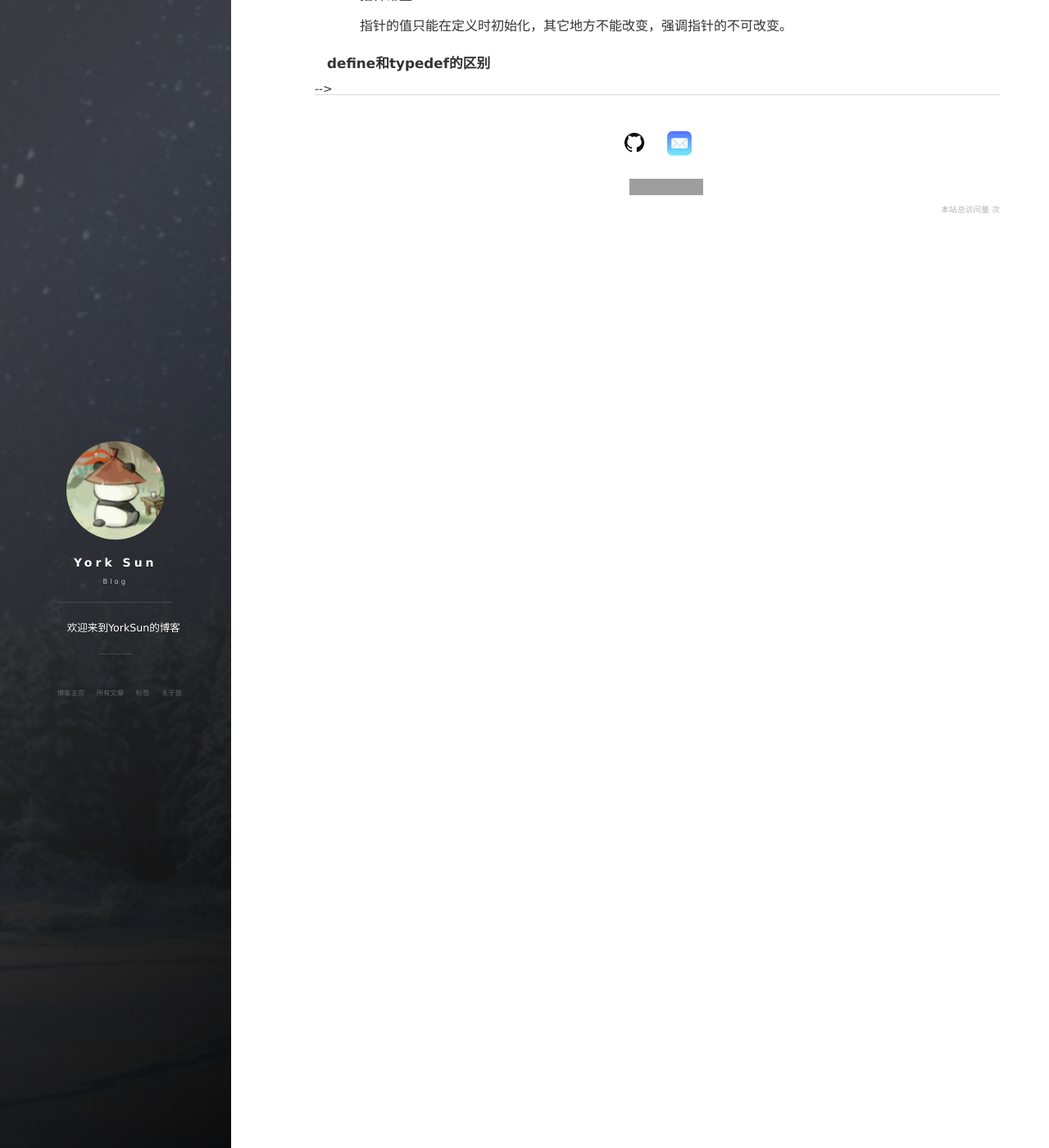
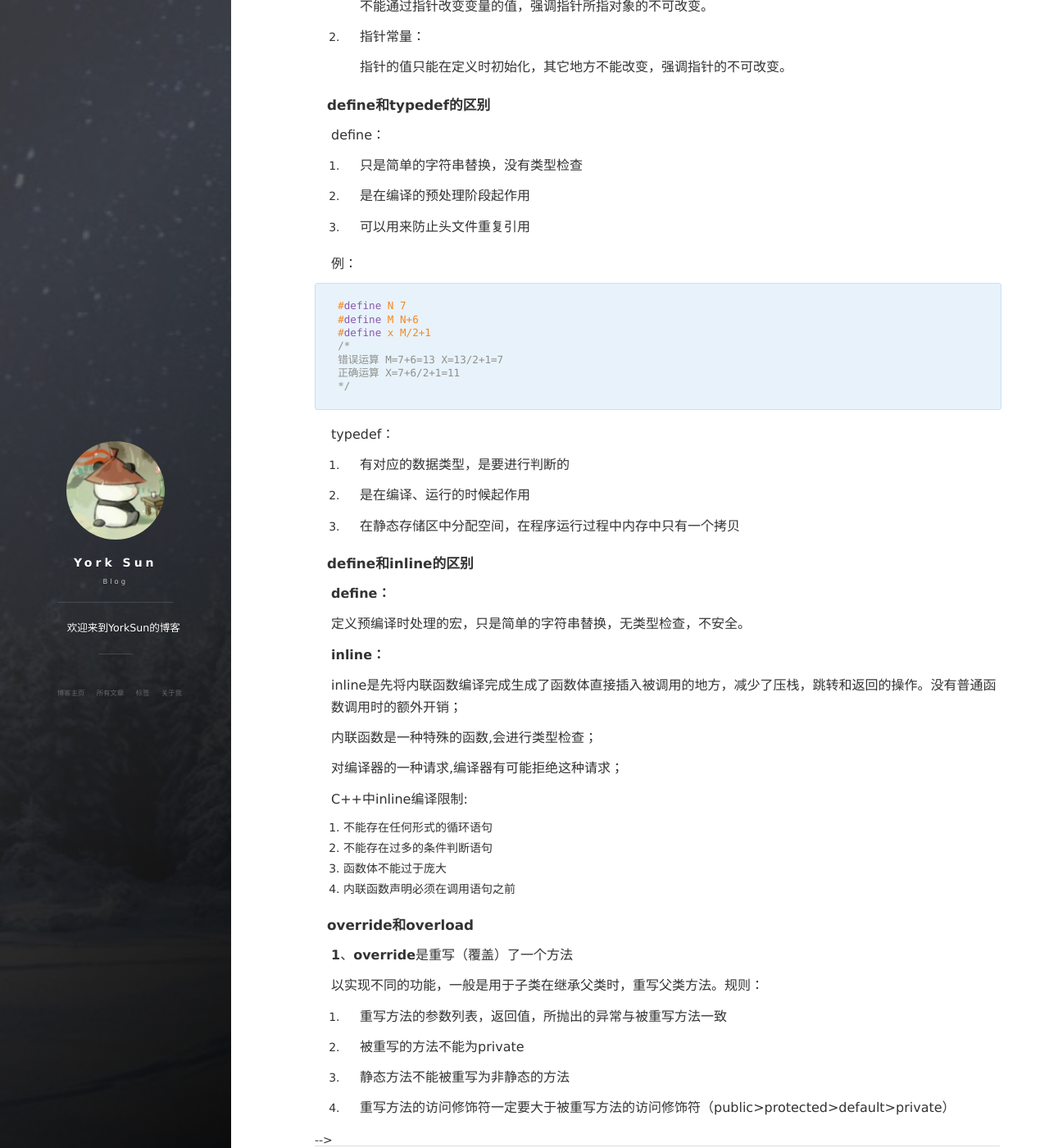
Before and after one commit to YorkSunSdu/YorkSunSdu.github.io, a Jekyll site: the page built from _posts/2023-03-29-C++笔记.md, in a window 1280 px wide and 1400 px high, scrolled down 728 px. Shown: the whole window at 82% size. Built offline with Jekyll 4.4.1, drawn with Linux system fonts in a browser that asks for light colours; nearby versions of some CDN libraries; comment, search, counter and statistics services are not loaded; some of the changed text lies outside the part shown; grey boxes are pictures that could not be loaded.

````diff
--- a/_posts/2023-03-29-C++笔记.md
+++ b/_posts/2023-03-29-C++笔记.md
@@ -29,3 +29,66 @@
    指针的值只能在定义时初始化，其它地方不能改变，强调指针的不可改变。
 
 #### define和typedef的区别
+
+define：
+
+1. 只是简单的字符串替换，没有类型检查
+
+2. 是在编译的预处理阶段起作用
+
+3. 可以用来防止头文件重复引用
+
+例：
+
+```c++
+#define N 7
+#define M N+6
+#define x M/2+1
+/*
+错误运算 M=7+6=13 X=13/2+1=7
+正确运算 X=7+6/2+1=11
+*/
+```
+
+typedef：
+
+1. 有对应的数据类型，是要进行判断的
+
+2. 是在编译、运行的时候起作用
+
+3. 在静态存储区中分配空间，在程序运行过程中内存中只有⼀个拷贝
+
+#### define和inline的区别
+
+**define：**
+
+定义预编译时处理的宏，只是简单的字符串替换，无类型检查，不安全。
+
+**inline：**
+
+inline是先将内联函数编译完成生成了函数体直接插入被调用的地方，减少了压栈，跳转和返回的操作。没有普通函数调用时的额外开销；
+
+内联函数是一种特殊的函数,会进行类型检查；
+
+对编译器的一种请求,编译器有可能拒绝这种请求；
+
+C++中inline编译限制:
+
+1. 不能存在任何形式的循环语句
+2. 不能存在过多的条件判断语句
+3. 函数体不能过于庞大
+4. 内联函数声明必须在调用语句之前
+
+#### override和overload
+
+**1**、**override**是重写（覆盖）了一个方法
+
+以实现不同的功能，一般是用于子类在继承父类时，重写父类方法。规则：
+
+1. 重写方法的参数列表，返回值，所抛出的异常与被重写方法一致
+
+2. 被重写的方法不能为private
+
+3. 静态方法不能被重写为非静态的方法
+
+4. 重写方法的访问修饰符一定要大于被重写方法的访问修饰符（public>protected>default>private）
````
Also changed, not shown: _posts/2022-04-03-operatingSystemChapter1-3.md (+1 -1 lines), _posts/2023-04-01-操作系统再探.md (added).
